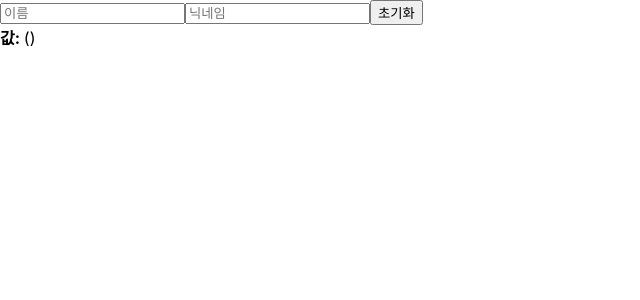
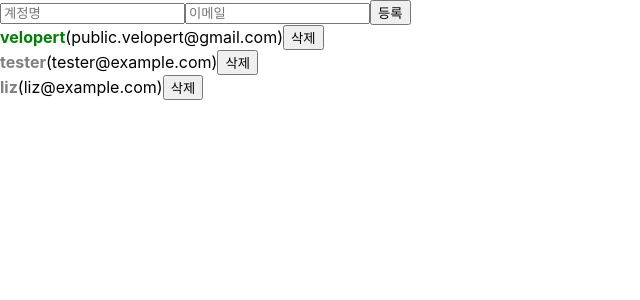
Before and after one commit to hobosi/begin-react, a React (Create React App) app: page / in a window 1280 px wide. Shown: the top 300 px of the page, without its empty margins (0-640 px from the left). Built offline with nearby package versions, Linux system fonts and the light colour scheme.

Commit message:
리액트 - 배열처리
TODO 수정 버튼을 만들어서 이름과 이메일을 변경하는 기능을 추가해보자

```diff
--- a/src/App.js
+++ b/src/App.js
@@ -1,10 +1,82 @@
-import React from 'react';
-import InputSample from './InputSample';
+import React, { useState, useRef } from 'react';
+import UserList from './UserList';
+import CreateUser from './CreateUser';
 import './App.css';
 
+// TODO: 수정 버튼을 만들어서 이름과 이메일을 변경하는 기능을 추가해보자
 function App() {
+  const [inputs, setInputs] = useState({
+    username: '',
+    email: ''
+  })
+
+  const {username, email} = inputs;
+
+  const onChange = e => {
+    const {name, value} = e.target;
+
+    setInputs({
+      ...inputs,
+      [name]: value
+    });
+  };
+
+  const [users, setUsers] = useState([
+    {
+      id: 1,
+      username: 'velopert',
+      email: 'public.velopert@gmail.com',
+      active: true
+    },
+    {
+      id: 2,
+      username: 'tester',
+      email: 'tester@example.com',
+      active: false
+    },
+    {
+      id: 3,
+      username: 'liz',
+      email: 'liz@example.com',
+      active: false
+    }
+  ]);
+
+  const nextId = useRef(4);
+
+  const onCreate = () => {
+    const user = {
+      id: nextId.current,
+      username,
+      email
+    }
+
+    // setUsers([...users, user]); // spread 연산자
+    setUsers(users.concat(user));
+
+    setInputs({
+      username: '',
+      email: ''
+    })
+    nextId.current += 1;
+  };
+
+  const onRemove = id => {
+    setUsers(users.filter(user => user.id !== id));
+  };
+
+  const onToggle = id => {
+    setUsers(
+      users.map(user =>
+        user.id === id ? {...user, active: !user.active}: user)
+    )
+  }
+
   return (
-    <InputSample />
+    <>
+      <CreateUser userName={username} email={email} onChange={onChange} onCreate={onCreate}/>
+      <UserList users={users} onRemove={onRemove} onToggle={onToggle}/>
+    </>
   )
 }
 
--- /dev/null
+++ b/src/CreateUser.js
@@ -0,0 +1,14 @@
+import React from "react";
+
+function CreateUser({userName, email, onChange, onCreate}) {
+  return (
+    <div>
+      <input name="username" placeholder="계정명" onChange={onChange} value={userName} />
+      <input name="email" placeholder="이메일" onChange={onChange} value={email} />
+
+      <button onClick={onCreate}>등록</button>
+    </div>
+  );
+}
+
+export default CreateUser;
--- /dev/null
+++ b/src/UserList.js
@@ -0,0 +1,34 @@
+import React from 'react';
+
+/**
+ * 함수 - arrow function에 대해 공부해보자
+ * onClick={ someFunction() } 는 렌더링이 되는 것과 동시에 someFunction함수를 실행한다.
+ * onClick={ onRemove(user.id) } 과 같이 작성하면 렌더링과 동시에 삭제되기 때문에
+ * onClick={ () => onRemove(user.id) } 와 같이 콜백함수로 처리하여 렌더링과 동시에 삭제되는 것을 방지한다.
+ */
+function User({user, onRemove, onToggle}) {
+  return (
+    <div>
+
+      <b style={{
+        cursor: 'pointer',
+        color: user.active? 'green' : 'gray'
+      }} onClick={() => onToggle(user.id)}> {user.username}</b>
+      <span>({user.email})</span>
+      <button onClick={() => onRemove(user.id)}>삭제</button>
+    </div>
+  )
+}
+
+function UserList({users, onRemove, onToggle}) {
+  return (
+    <div>
+      {users.map((user, index) => (
+        <User user={user} key={user.id} onRemove={onRemove} onToggle={onToggle}/>
+        // <User user={user} key={index} />
+      ))}
+    </div>
+  )
+}
+
+export default UserList;
```
Also changed, not shown: 1 other file (tests, documents, lock files or other folders).
